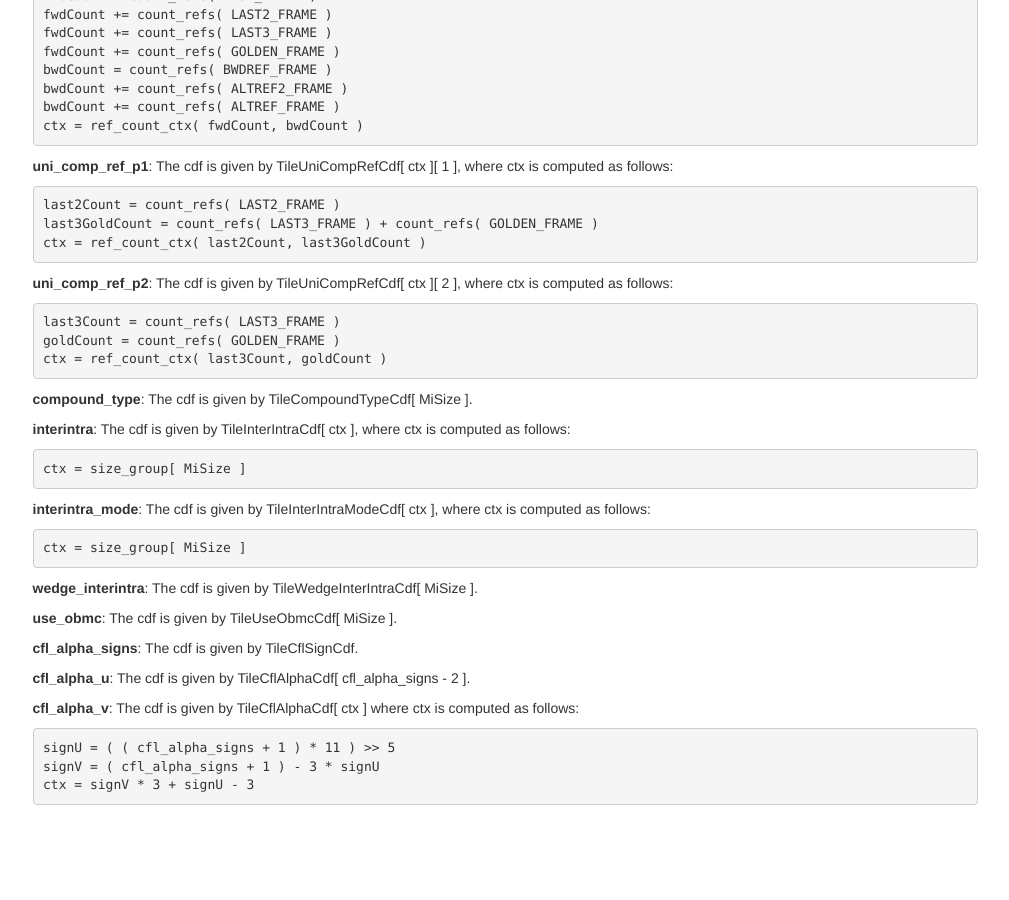
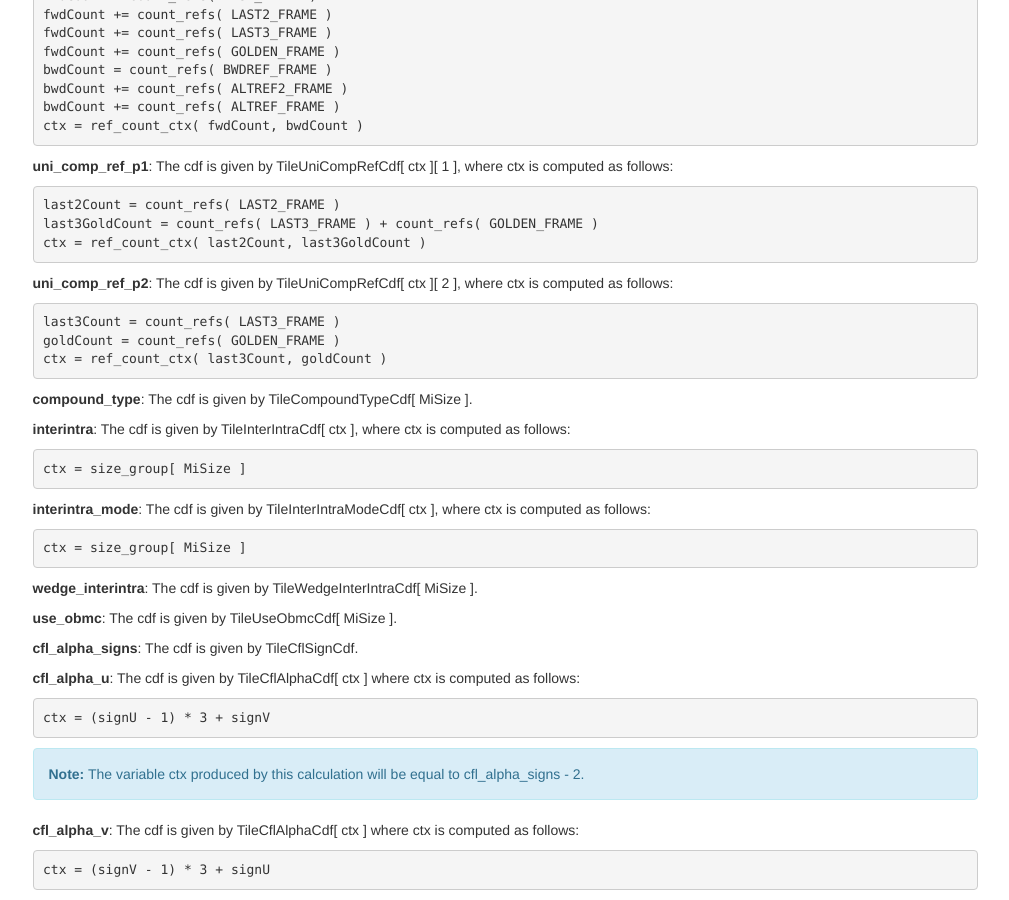
Before and after one commit to AOMediaCodec/av1-spec, a Jekyll site: the page built from 09.parsing.process.md, in a window 1280 px wide and 900 px high, scrolled down 23263 px. Shown: the whole window, without its empty margins (135-1144 px from the left). Built offline with Jekyll 4.4.1, drawn with Linux system fonts in a browser that asks for light colours; our own code applies the rules of GitHub Pages for plain Markdown files; before the commit the page ends 24078 px from its top, so only the background shows below that.

Commit message:
Add note on cfl_alpha_u ctx calculation
Change-Id: Icc03815480b5eda8b74e32151de4d89f20762d6e

```diff
--- a/09.parsing.process.md
+++ b/09.parsing.process.md
@@ -1446,12 +1446,17 @@ ctx = size_group[ MiSize ]
 
 **cfl_alpha_signs**: The cdf is given by TileCflSignCdf.
 
-**cfl_alpha_u**: The cdf is given by TileCflAlphaCdf[ cfl_alpha_signs - 2 ].
+**cfl_alpha_u**: The cdf is given by TileCflAlphaCdf[ ctx ] where ctx is computed as follows:
+
+~~~~~ c
+ctx = (signU - 1) * 3 + signV
+~~~~~
+
+**Note:** The variable ctx produced by this calculation will be equal to cfl_alpha_signs - 2.
+{:.alert .alert-info }
 
 **cfl_alpha_v**: The cdf is given by TileCflAlphaCdf[ ctx ] where ctx is computed as follows:
 
 ~~~~~ c
-signU = ( ( cfl_alpha_signs + 1 ) * 11 ) >> 5
-signV = ( cfl_alpha_signs + 1 ) - 3 * signU
-ctx = signV * 3 + signU - 3
+ctx = (signV - 1) * 3 + signU
 ~~~~~
```
